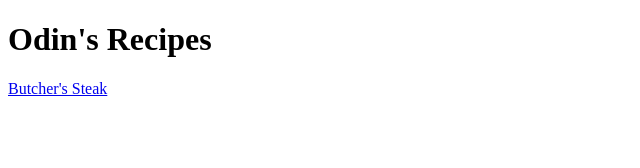
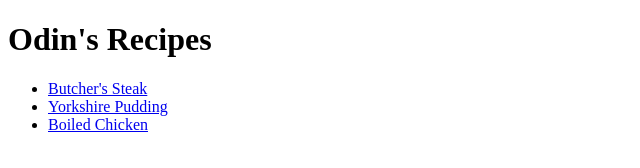
Before and after one commit to pkfirezz/odin-recipes, a plain HTML site: page index.html in a window 1280 px wide. Shown: the whole page, without its empty margins (0-640 px from the left). Drawn offline with Linux system fonts and the light colour scheme.

Commit message:
Update anchor links

```diff
--- a/index.html
+++ b/index.html
@@ -8,6 +8,10 @@
 </head>
 <body>
     <h1>Odin's Recipes</h1>
-    <a href="./recipes/steak.html">Butcher's Steak</a>
+    <ul>
+        <li><a href="./recipes/steak.html">Butcher's Steak</a></li>
+        <li><a href="./recipes/yorkshire-pudding.html">Yorkshire Pudding</a></li>
+        <li><a href="./recipes/boiledchicken.html">Boiled Chicken</a></li>
+    </ul>
 </body>
 </html>
```
